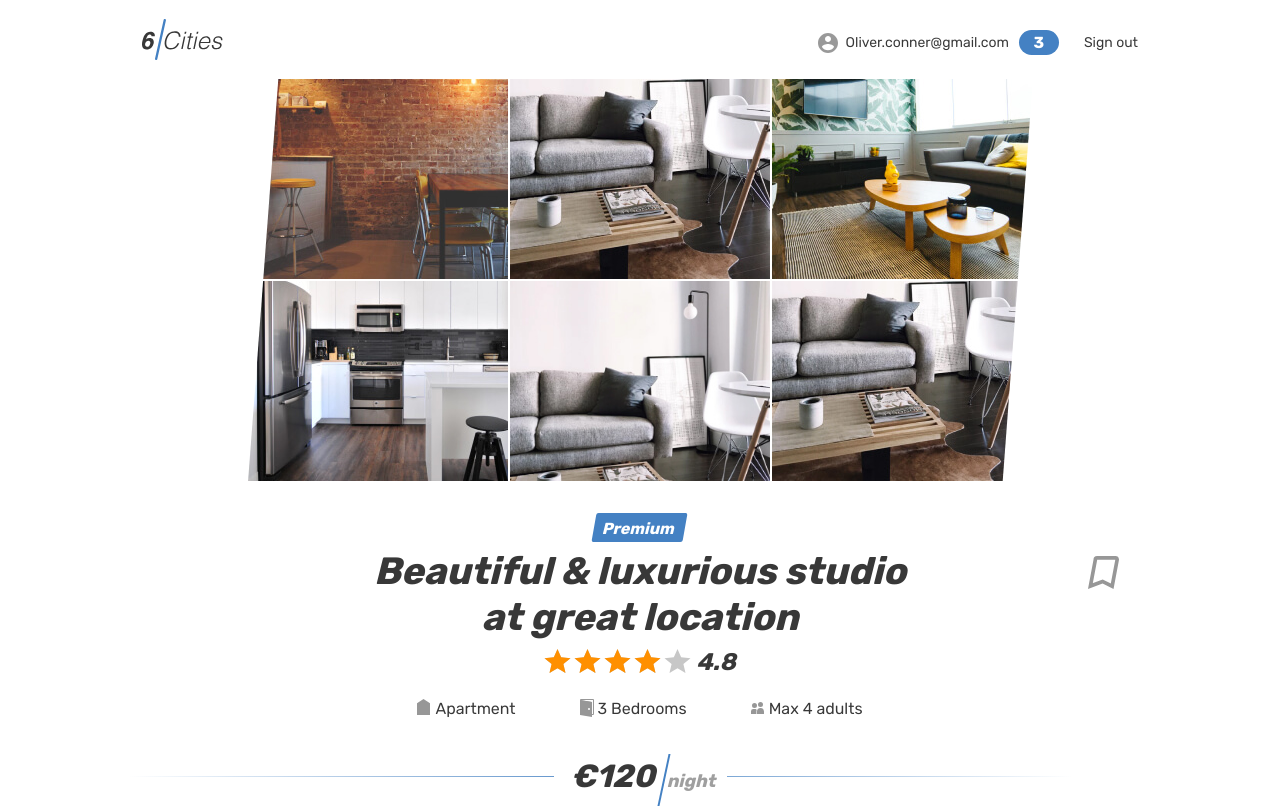
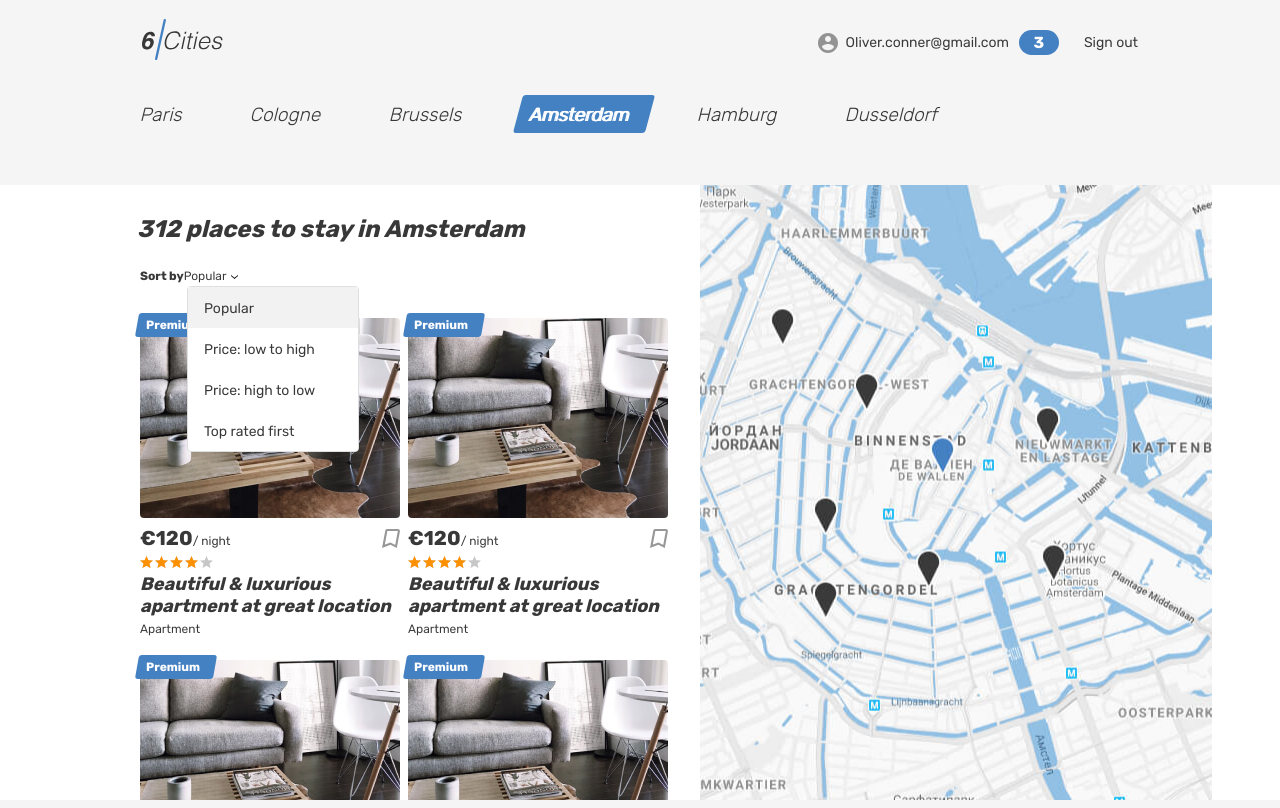
Before and after one commit to htmlacademy-react/2345649-six-cities-13, a React (Vite) app: page / in a window 1280 px wide. Shown: the top 808 px of the page. Built offline with nearby package versions, Linux system fonts and the light colour scheme.

Commit message:
Отобразит главную страницу

```diff
--- a/src/components/app.tsx
+++ b/src/components/app.tsx
@@ -1,11 +1,9 @@
-import LoginPage from './login-page';
 import MainPage from './main-page';
-import OfferPage from './offer-page';
 
 type AppProps = {
   proposals: number;
+};
+
+export default function App({ proposals }: AppProps) {
+  return <MainPage proposals={proposals}></MainPage>;
 }
-
-export default function App({proposals}: AppProps) {
-  return <OfferPage proposals={proposals}></OfferPage>;
-}
```
